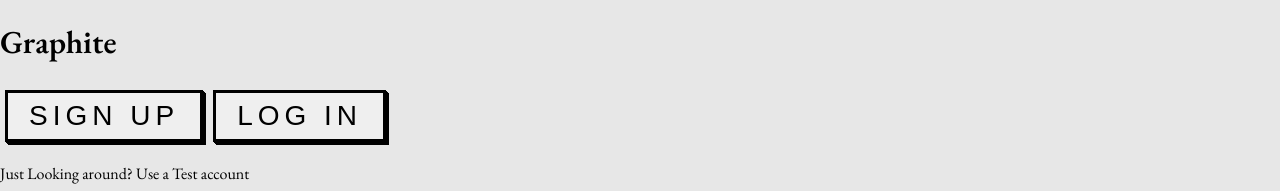
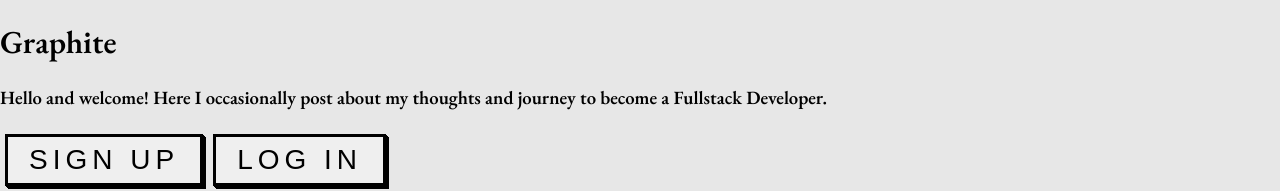
Before and after one commit to AminuMado/blog_client, a React (Create React App) app: page / in a window 1280 px wide. Shown: the top 191 px of the page. Built offline with nearby package versions, Linux system fonts and the light colour scheme.

Commit message:
add details line

```diff
--- a/src/components/Landing.tsx
+++ b/src/components/Landing.tsx
@@ -6,12 +6,18 @@ const Landing = () => {
       <img className="landing-background" src={bg_image} alt="background" />
       <div className="landing__content">
         <h1 className="landing__content__header"> Graphite </h1>
+        <h3>
+          Hello and welcome! Here I occasionally post about my thoughts and
+          journey to become a Fullstack Developer.
+        </h3>
         <div className="landing__content__links">
           <div className="landing__content_buttons">
             <button className="landing__button">Sign Up</button>
             <button className="landing__button">Log In</button>
           </div>
-          <p>Just Looking around? Use a Test account</p>
+          <p className="test-account">
+            Just Looking around? Use a Test account
+          </p>
         </div>
       </div>
     </div>
```
